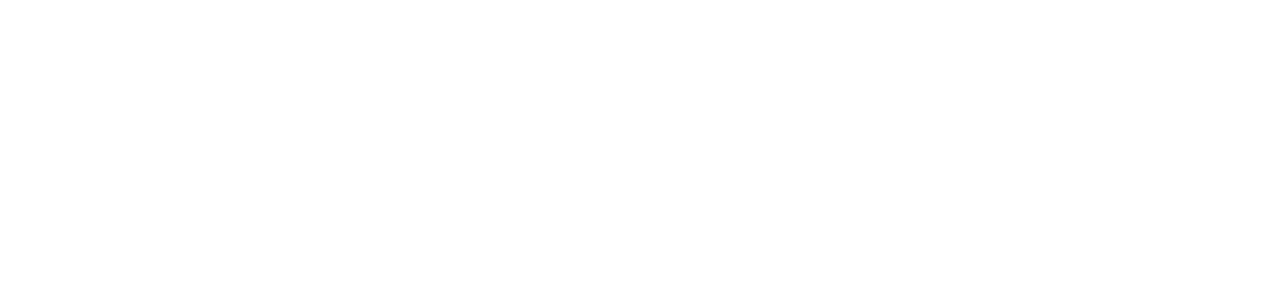
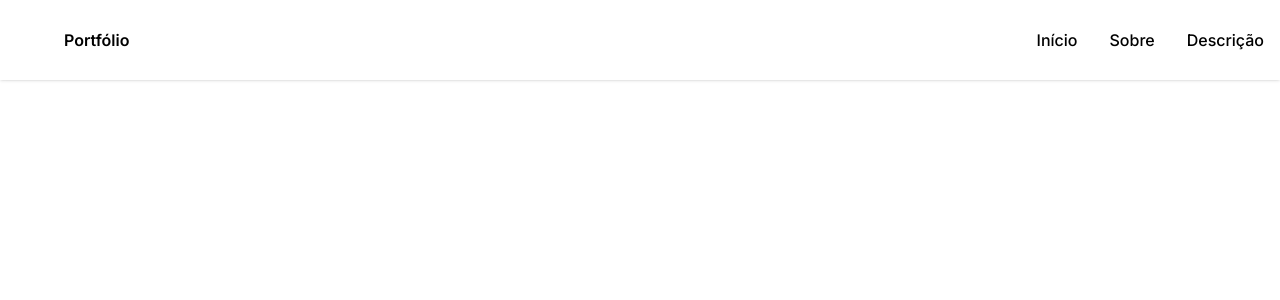
Before and after one commit to mgomesdev/spec-driven-ui, a Next.js app in the folder frontend/: page / in a window 1280 px wide. Shown: the top 300 px of the page. Built offline with nearby package versions, Linux system fonts and the light colour scheme.

Commit message:
feat(header): integrate Header component into layout

```diff
--- a/frontend/src/app/layout.tsx
+++ b/frontend/src/app/layout.tsx
@@ -1,5 +1,6 @@
 import { Inter } from "next/font/google";
 import "./globals.css";
+import { Header } from "@/components/header/header";
 
 const inter = Inter({ subsets: ["latin"] });
 
@@ -10,7 +11,10 @@
 }>) {
    return (
       <html lang="pt-BR">
-         <body className={inter.className}>{children}</body>
+         <body className={inter.className}>
+            <Header />
+            {children}
+         </body>
       </html>
    );
 }
```
Also changed, not shown: 2 other files (tests, documents, lock files or other folders).
